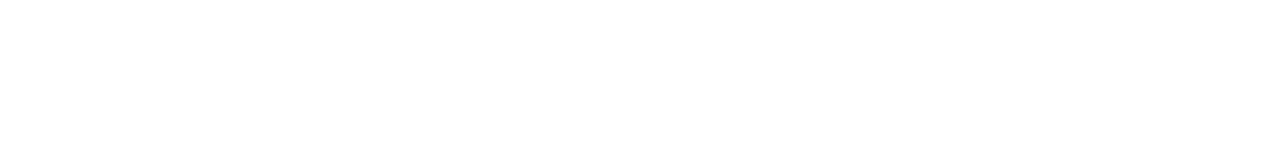
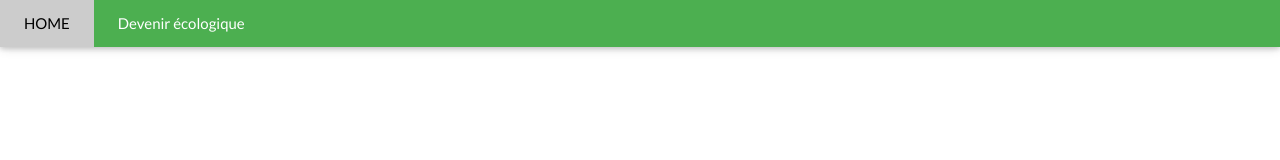
Before and after one commit to maeva22/ada-lovelace, a plain HTML site: page index.html in a window 1280 px wide. Drawn offline with nearby package versions, Linux system fonts and the light colour scheme.

Commit message:
Update index.html

```diff
--- a/index.html
+++ b/index.html
@@ -1,10 +1,12 @@
-<!DOCTYPE html lang=>
+<!DOCTYPE html>
 <html>
 
 <head>
+    <link rel="stylesheet" href="https://www.w3schools.com/w3css/4/w3.css">
+    <link rel="stylesheet" href="https://fonts.googleapis.com/css?family=Lato">
 
-	 <title>écologie au quotidien</title>
-     <meta charset="UTF-8">
+	<title>écologie au quotidien</title>
+    <meta charset="UTF-8">
 		<style type="text/css">
             body {
                 font-family: "Lato", sans-serif;
@@ -31,7 +33,12 @@
 </head>
 <body>
 
-
+<!-- Navbar -->
+        <div class="w3-top">
+            <div class="w3-bar w3-green w3-card">
+                <a class="w3-bar-item w3-button w3-padding-large w3-hide-medium w3-hide-large w3-right" href="javascript:void(0)" onclick="myFunction()" title="Toggle Navigation Menu"><i class="fa fa-bars"></i></a>
+                <a href="http://projects.emerginov.lycee-ledantec.ac-rennes.fr/Ada_10/" class="w3-bar-item w3-button w3-padding-large">HOME</a>
+                <a href="http://projects.emerginov.lycee-ledantec.ac-rennes.fr/Ada_ " class="w3-bar-item w3-button w3-padding-large w3-hide-small">Devenir écologique</a>
 
 </body>
 </html>
```
